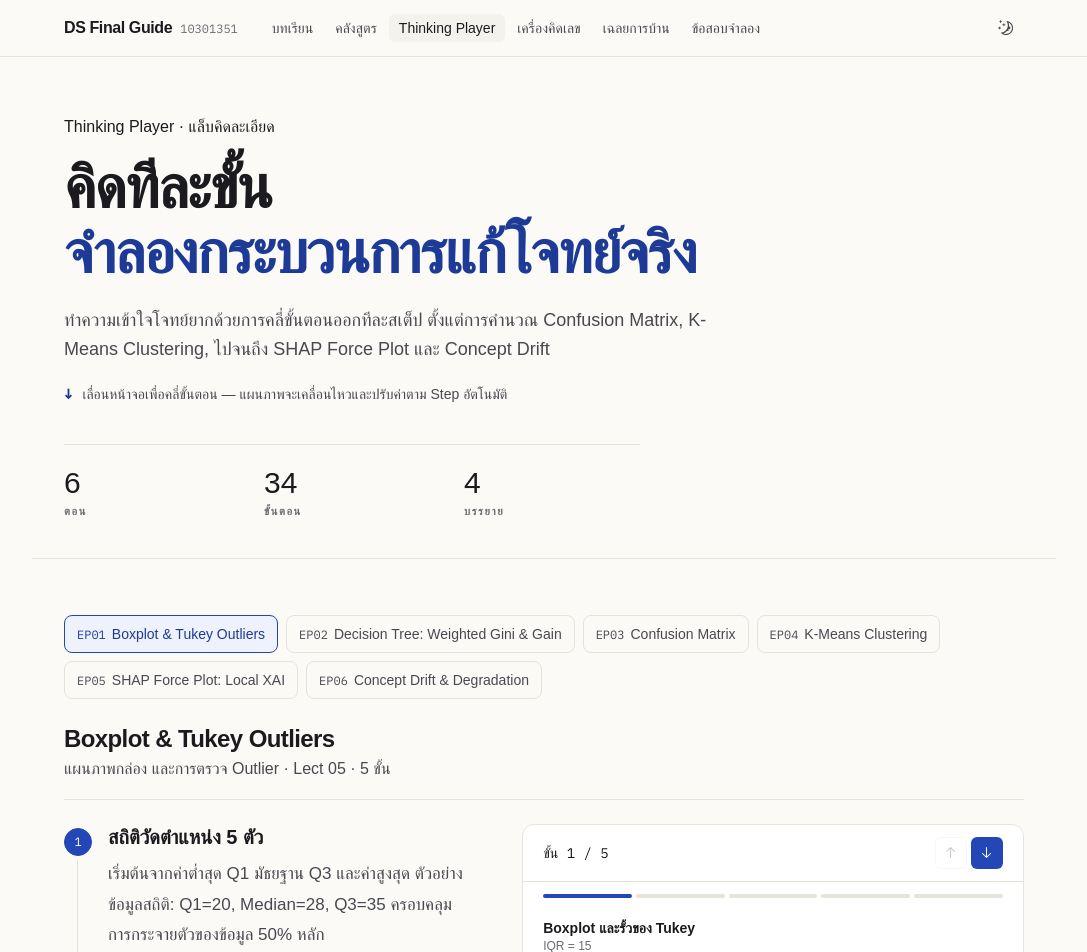
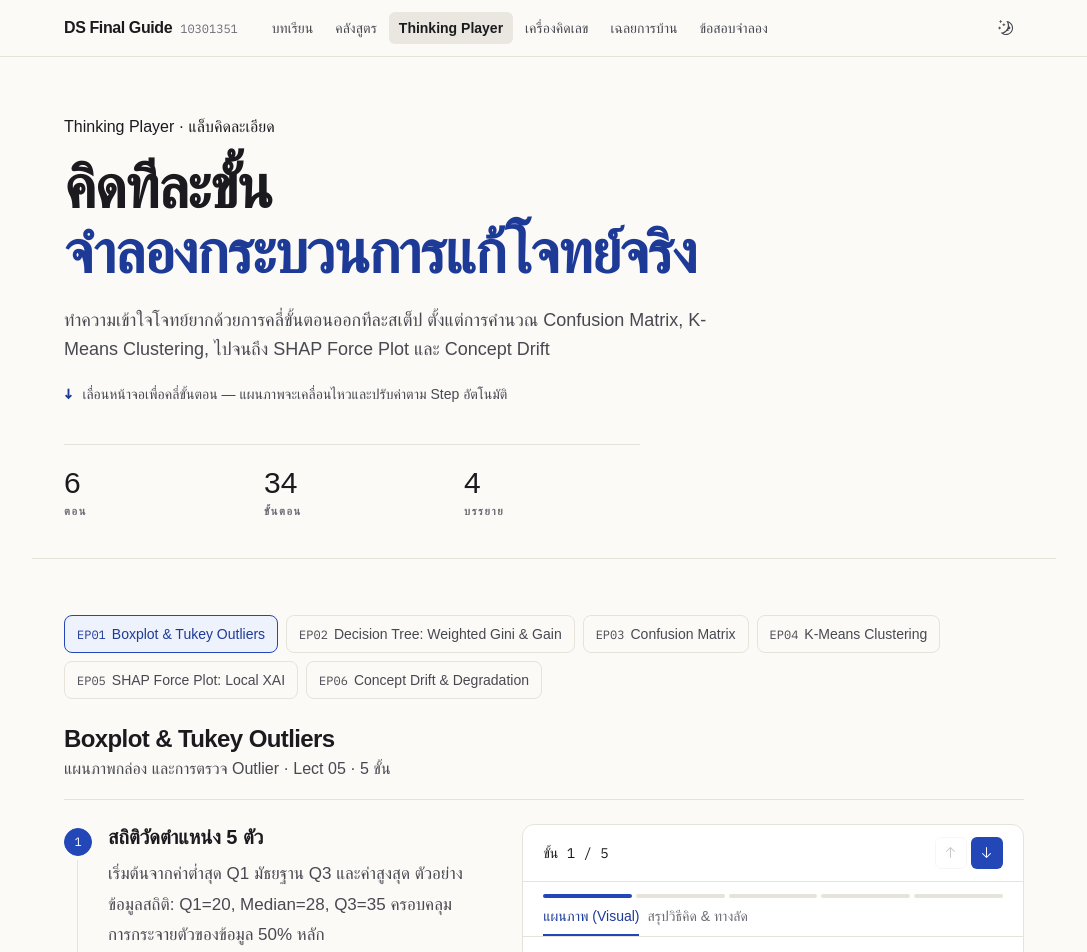
Before and after one commit to numcayX2/ds-final-guide, a Next.js app: page /player in a window 1280 px wide. Shown: the top 952 px of the page, without its empty margins (96-1183 px from the left). Built offline with nearby package versions, Linux system fonts and the light colour scheme; a web font is replaced by a local one.

Commit message:
feat: add tabbed sidecard for player and sliding nav indicator

```diff
--- a/components/episode-player.tsx
+++ b/components/episode-player.tsx
@@ -558,6 +558,7 @@ function StepVisual({ visual, step }: { visual: EpisodeVisual; step: number }) {
 export function EpisodePlayer({ episodes }: { episodes: Episode[] }) {
   const [epIdx, setEpIdx] = useState(0);
   const [active, setActive] = useState(0);
+  const [sideTab, setSideTab] = useState<"visual" | "notes">("visual");
   const rootRef = useRef<HTMLDivElement>(null);
   const cardRefs = useRef<(HTMLLIElement | null)[]>([]);
 
@@ -681,9 +682,55 @@ export function EpisodePlayer({ episodes }: { episodes: Episode[] }) {
                   className={`h-1 flex-1 rounded-full transition-colors ${i === active ? "bg-accent" : i < active ? "bg-rule-strong" : "bg-rule hover:bg-rule-strong"}`} />
               ))}
             </div>
+            <div className="border-b border-rule px-5 pt-2">
+              <div role="tablist" aria-label="โหมดการแสดงผล" className="flex gap-2">
+                <button
+                  type="button"
+                  role="tab"
+                  id="tab-visual"
+                  aria-selected={sideTab === "visual"}
+                  aria-controls="tabpanel-visual"
+                  onClick={() => setSideTab("visual")}
+                  className={`border-b-2 pb-2 text-sm font-medium transition-colors ${
+                    sideTab === "visual"
+                      ? "border-accent text-accent-ink"
+                      : "border-transparent text-ink-subtle hover:text-ink"
+                  }`}
+                >
+                  แผนภาพ (Visual)
+                </button>
+                <button
+                  type="button"
+                  role="tab"
+                  id="tab-notes"
+                  aria-selected={sideTab === "notes"}
+                  aria-controls="tabpanel-notes"
+                  onClick={() => setSideTab("notes")}
+                  className={`border-b-2 pb-2 text-sm font-medium transition-colors ${
+                    sideTab === "notes"
+                      ? "border-accent text-accent-ink"
+                      : "border-transparent text-ink-subtle hover:text-ink"
+                  }`}
+                >
+                  สรุปวิธีคิด & ทางลัด
+                </button>
+              </div>
+            </div>
             <div className="min-h-0 flex-1 overflow-y-auto p-5">
-              <StepVisual visual={current.visual} step={active} />
-              <div className="mt-6 border-t border-rule pt-5">
+              <div
+                id="tabpanel-visual"
+                role="tabpanel"
+                aria-labelledby="tab-visual"
+                className={sideTab === "visual" ? "block" : "hidden"}
+              >
+                <StepVisual visual={current.visual} step={active} />
+              </div>
+              <div
+                id="tabpanel-notes"
+                role="tabpanel"
+                aria-labelledby="tab-notes"
+                className={sideTab === "notes" ? "block" : "hidden"}
+              >
                 <ThinkingNotes episodeId={ep.id} stepIndex={active} />
               </div>
             </div>
--- a/components/site-header.tsx
+++ b/components/site-header.tsx
@@ -23,20 +23,42 @@ export function SiteHeader() {
   const [openOn, setOpenOn] = useState<string | null>(null);
   const open = openOn === pathname;
   const buttonRef = useRef<HTMLButtonElement>(null);
+  const navListRef = useRef<HTMLUListElement>(null);
+  const itemRefs = useRef<Map<string, HTMLLIElement>>(new Map());
+
+  const [hoveredHref, setHoveredHref] = useState<string | null>(null);
+  const [indicatorStyle, setIndicatorStyle] = useState<{ left: number; width: number; opacity: number }>({
+    left: 0,
+    width: 0,
+    opacity: 0,
+  });
+
+  const isActive = (href: string) => pathname === href || pathname.startsWith(`${href}/`);
+  const activeItem = NAV.find((item) => isActive(item.href));
+  const targetHref = hoveredHref ?? activeItem?.href ?? null;
 
   useEffect(() => {
-    if (!open) return;
-    const onKey = (e: KeyboardEvent) => {
-      if (e.key !== "Escape") return;
-      setOpenOn(null);
-      buttonRef.current?.focus();
-    };
-    window.addEventListener("keydown", onKey);
-    return () => window.removeEventListener("keydown", onKey);
-  }, [open]);
+    const navList = navListRef.current;
+    if (!navList || !targetHref) {
+      setIndicatorStyle((prev) => ({ ...prev, opacity: 0 }));
+      return;
+    }
 
-  const isActive = (href: string) => pathname === href || pathname.startsWith(`${href}/`);
+    const targetEl = itemRefs.current.get(targetHref);
+    if (!targetEl) {
+      setIndicatorStyle((prev) => ({ ...prev, opacity: 0 }));
+      return;
+    }
 
+    const navRect = navList.getBoundingClientRect();
+    const targetRect = targetEl.getBoundingClientRect();
+
+    setIndicatorStyle({
+      left: targetRect.left - navRect.left,
+      width: targetRect.width,
+      opacity: 1,
+    });
+  }, [targetHref, pathname]);
   return (
     <header className="sticky top-0 z-40 border-b border-rule bg-paper/90 backdrop-blur">
       <div className="mx-auto flex h-[var(--header-h)] w-full max-w-5xl items-center gap-6 px-5 sm:px-8">
@@ -46,16 +68,38 @@ export function SiteHeader() {
         </Link>
 
         <nav aria-label="เมนูหลัก" className="hidden lg:block">
-          <ul className="flex items-center gap-0.5">
+          <ul
+            ref={navListRef}
+            onMouseLeave={() => setHoveredHref(null)}
+            className="relative flex items-center gap-0.5"
+          >
+            {/* Sliding background highlight */}
+            <li
+              aria-hidden="true"
+              style={{
+                transform: `translateX(${indicatorStyle.left}px)`,
+                width: `${indicatorStyle.width}px`,
+                opacity: indicatorStyle.opacity,
+              }}
+              className="pointer-events-none absolute inset-y-0 left-0 rounded-md bg-rule/80 transition-[transform,width,opacity] duration-200 ease-out"
+            />
+
             {NAV.map((item) => {
               const active = isActive(item.href);
               return (
-                <li key={item.href}>
+                <li
+                  key={item.href}
+                  ref={(el) => {
+                    if (el) itemRefs.current.set(item.href, el);
+                    else itemRefs.current.delete(item.href);
+                  }}
+                  onMouseEnter={() => setHoveredHref(item.href)}
+                >
                   <Link
                     href={item.href}
                     aria-current={active ? "page" : undefined}
-                    className={`rounded-md px-2.5 py-1.5 text-sm transition-colors ${
-                      active ? "bg-surface-hover font-medium text-ink" : "text-ink-muted hover:text-ink"
+                    className={`relative z-10 block rounded-md px-2.5 py-1.5 text-sm transition-colors duration-150 ${
+                      active ? "font-semibold text-ink" : "text-ink-muted hover:text-ink"
                     }`}
                   >
                     {item.label}
```
